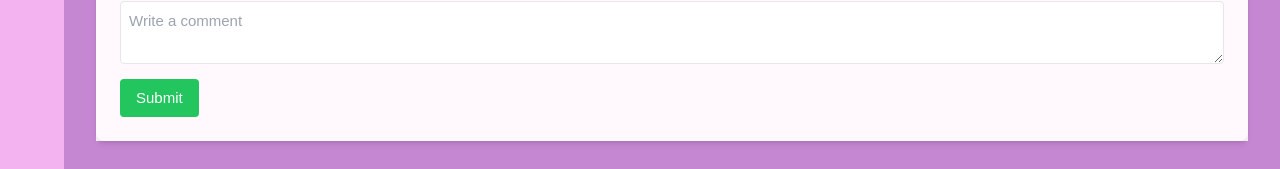
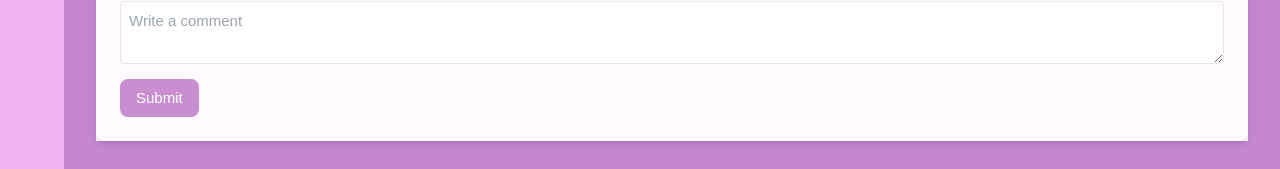
Before and after one commit to SE331-2023-project1/Frontend-Project-Khrai-wai-pai-kon-loei, a Vue app: page /student-profile/1 in a window 1280 px wide. Shown: the part 577-746 px from the top of the page. Built offline with nearby package versions, Linux system fonts and the light colour scheme.

Commit message:
edit submit button

```diff
--- a/src/views/profileview/StudentProfile.vue
+++ b/src/views/profileview/StudentProfile.vue
@@ -60,7 +60,7 @@
               ></textarea>
               <button
                 @click="submitComment"
-                class="mt-2 px-4 py-2 bg-green-500 text-white rounded hover:bg-green-600 transition duration-300 ease-in-out"
+                class="mt-2 px-4 py-2 text-white bg-[#c98ecf] rounded-lg hover:bg-[#b062b7]"
               >
                 Submit
               </button>
```
